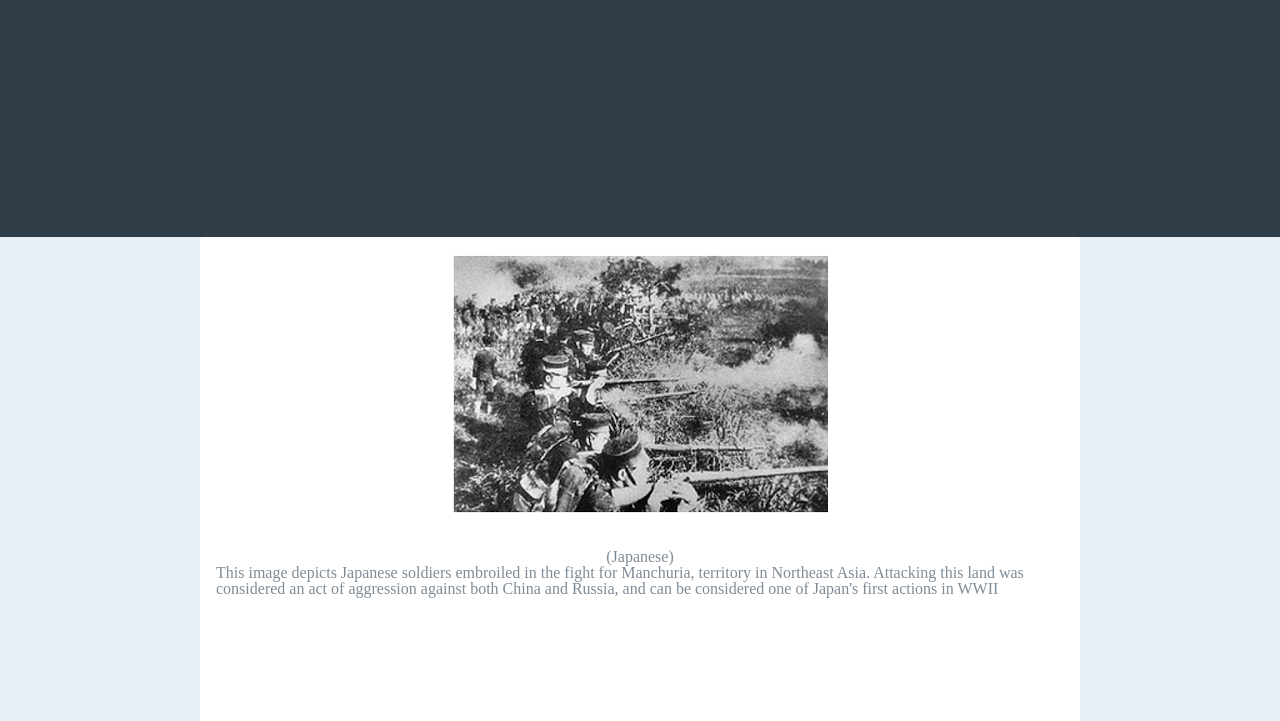
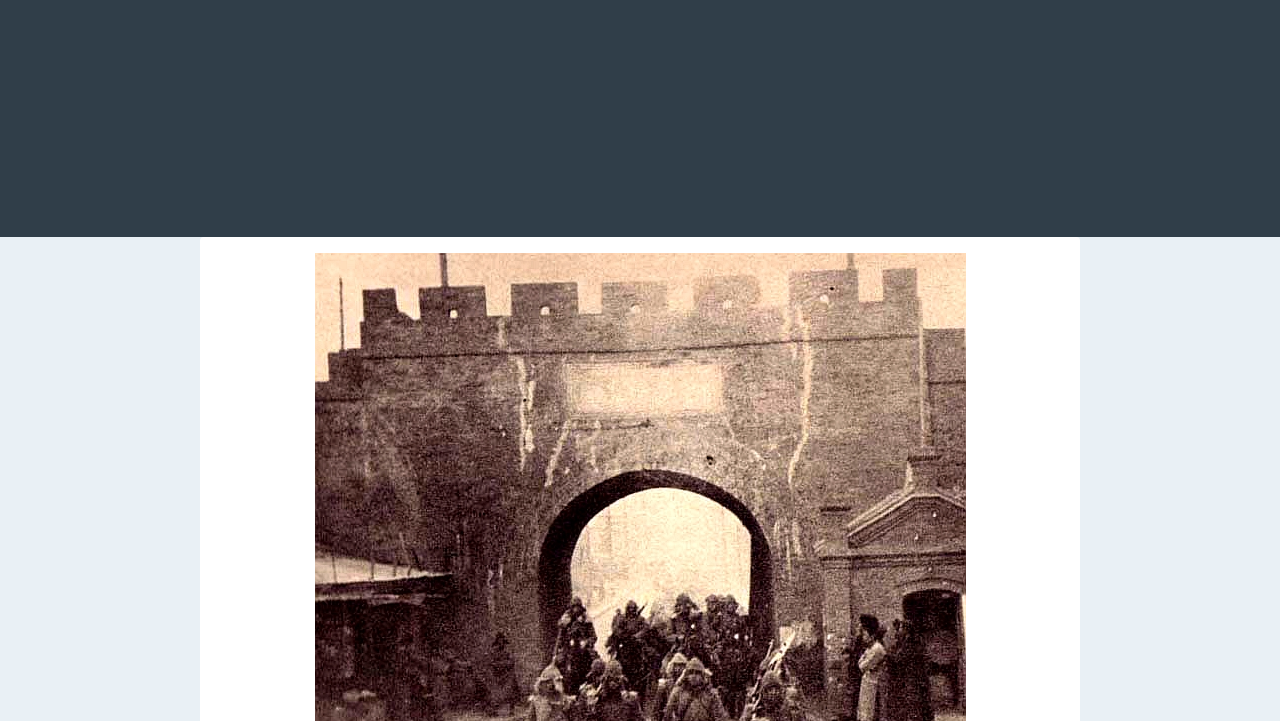
Before and after one commit to GriffinDaly/GriffinDaly.github.io, a plain HTML site: page 10.html in a window 1280 px wide. Shown: the part 79-800 px from the top of the page. Drawn offline with nearby package versions, Linux system fonts and the light colour scheme; a web font is replaced by a local one.

Commit message:
Update 10.html

```diff
--- a/10.html
+++ b/10.html
@@ -20,7 +20,7 @@
 	</header>
 
 <div class="cd-timeline-conten">
-<p style="text-align: center"> <p style="text-align: center"><img src="img/numberten.png"></p> <br style="text-align:center"><br><center>(Japanese)</br></center>This image depicts Japanese soldiers embroiled in the fight for Manchuria, territory in Northeast Asia. Attacking this land was considered an act of aggression against both China and Russia, and can be considered one of Japan's first actions in WWII</br><br></br><br></br><br></br><br></br><br></br> </p>
+<p style="text-align: center"> <p style="text-align: center"><img src="img/manchuria.jpg"></p> <br style="text-align:center"><br><center>(Japanese)</br></center>This image depicts Japanese soldiers embroiled in the fight for Manchuria, territory in Northeast Asia. Attacking this land was considered an act of aggression against both China and Russia, and can be considered one of Japan's first actions in WWII</br><br></br><br></br><br></br><br></br><br></br> </p>
 </div>
 <script src="http://ajax.googleapis.com/ajax/libs/jquery/1.11.0/jquery.min.js"></script>
 <script src="js/main.js"></script> <!-- Resource jQuery -->
```
